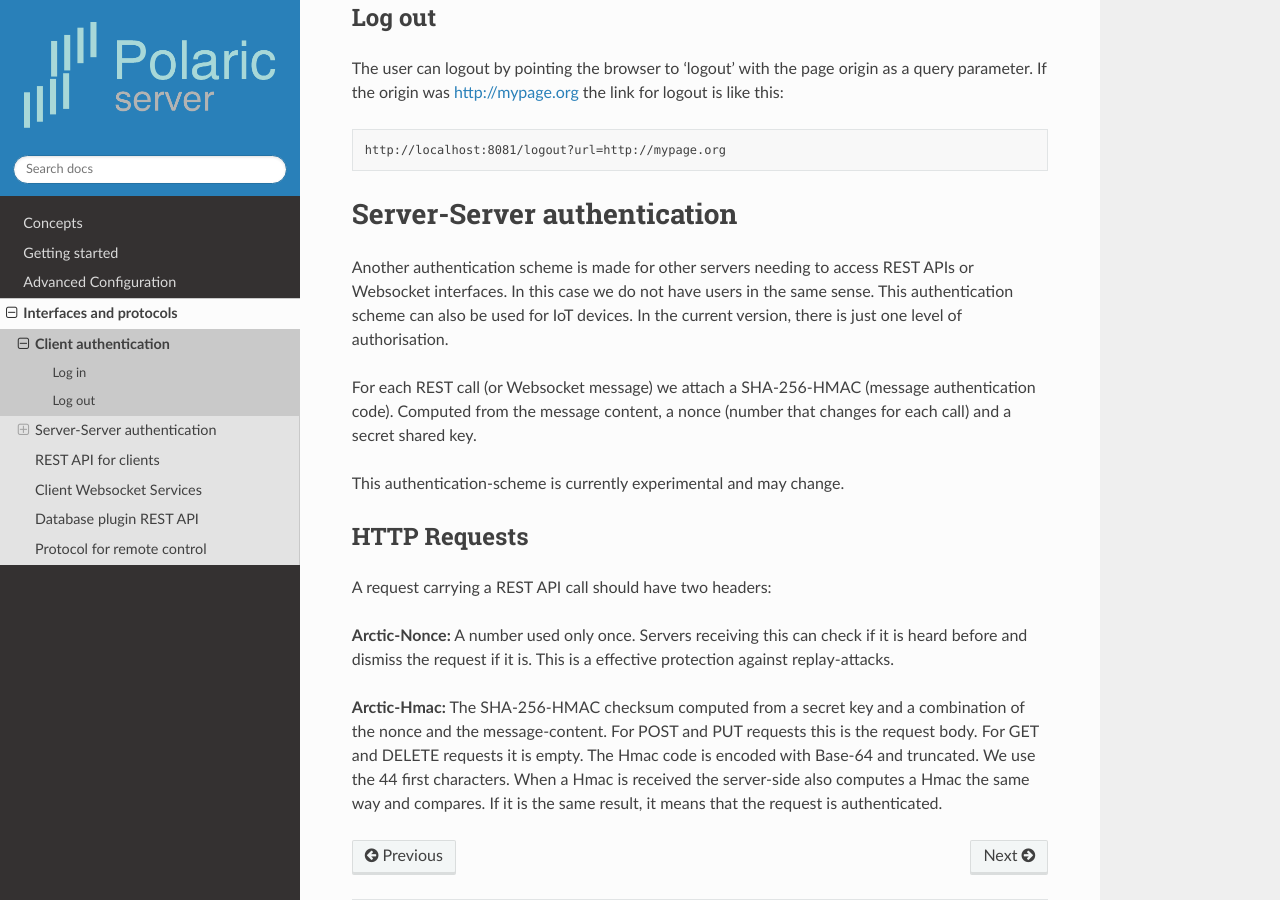
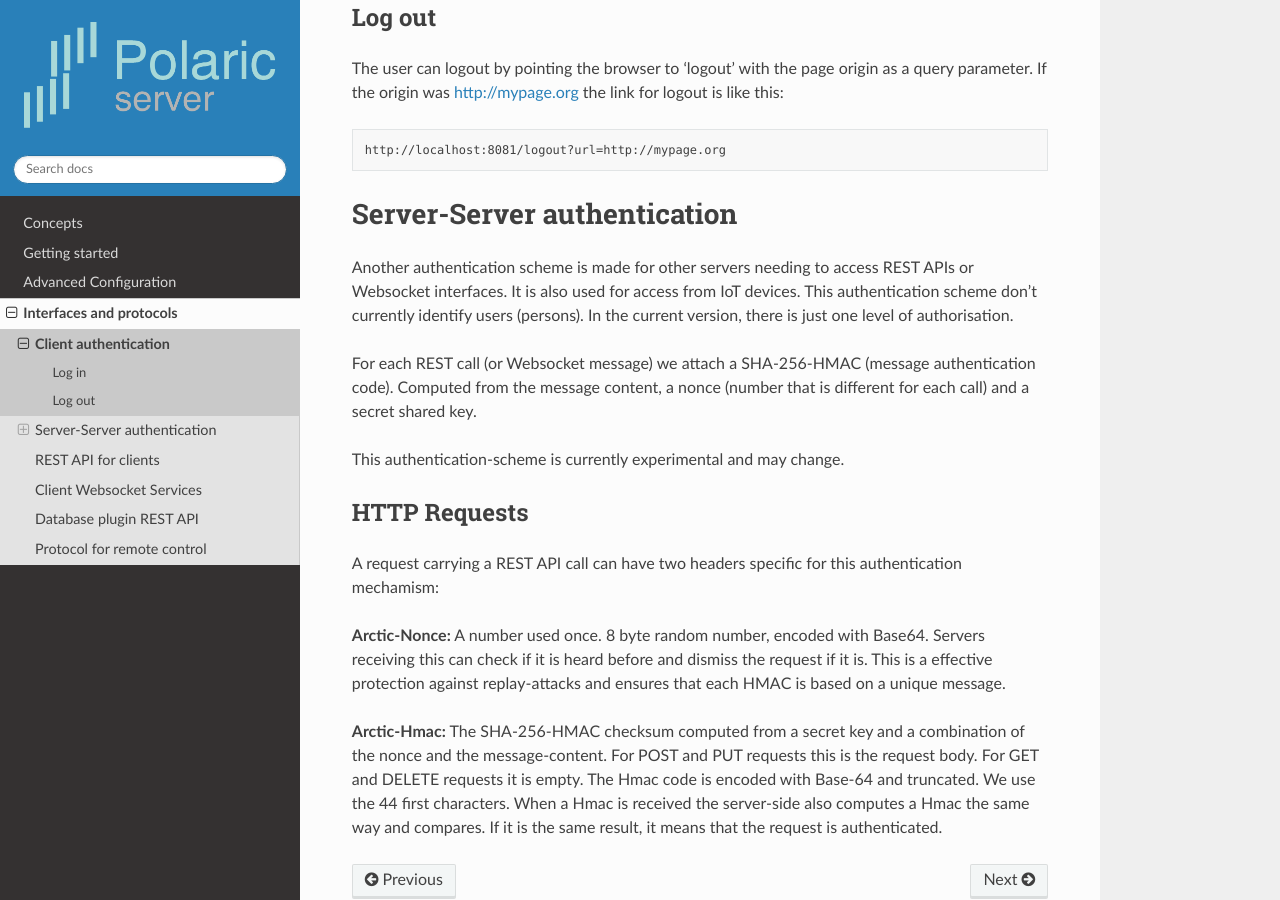
Before and after one commit to joakimsk/docs, a Sphinx documentation site: the page built from docs/source/clientauth.rst, in a window 1280 px wide and 900 px high, scrolled down 842 px. Built offline with Sphinx 7.4.7 and the Read the Docs theme 2.0.0, drawn with Linux system fonts in a browser that asks for light colours.

Commit message:
Update clientauth.rst

```diff
--- a/docs/source/clientauth.rst
+++ b/docs/source/clientauth.rst
@@ -28,9 +28,9 @@ The user can logout by pointing the browser to 'logout' with the page origin as
 Server-Server authentication
 ============================
 
-Another authentication scheme is made for other servers needing to access REST APIs or Websocket interfaces. In this case we do not have users in the same sense. This authentication scheme can also be used for IoT devices. In the current version, there is just one level of authorisation.
+Another authentication scheme is made for other servers needing to access REST APIs or Websocket interfaces. It is also used for access from IoT devices. This authentication scheme don't currently identify users (persons). In the current version, there is just one level of authorisation.
 
-For each REST call (or Websocket message) we attach a SHA-256-HMAC (message authentication code). Computed from the message content, a nonce (number that changes for each call) and a secret shared key.
+For each REST call (or Websocket message) we attach a SHA-256-HMAC (message authentication code). Computed from the message content, a nonce (number that is different for each call) and a secret shared key.
 
 This authentication-scheme is currently experimental and may change.
 
@@ -38,8 +38,8 @@ This authentication-scheme is currently experimental and may change.
 HTTP Requests
 -------------
 
-A request carrying a REST API call should have two headers:
+A request carrying a REST API call can have two headers specific for this authentication mechamism:
 
-**Arctic-Nonce:** A number used only once. Servers receiving this can check if it is heard before and dismiss the request if it is. This is a effective protection against replay-attacks.
+**Arctic-Nonce:** A number used once. 8 byte random number, encoded with Base64. Servers receiving this can check if it is heard before and dismiss the request if it is. This is a effective protection against replay-attacks and ensures that each HMAC is based on a unique message.
 
 **Arctic-Hmac:** The SHA-256-HMAC checksum computed from a secret key and a combination of the nonce and the message-content. For POST and PUT requests this is the request body. For GET and DELETE requests it is empty. The Hmac code is encoded with Base-64 and truncated. We use the 44 first characters. When a Hmac is received the server-side also computes a Hmac the same way and compares. If it is the same result, it means that the request is authenticated.
```
